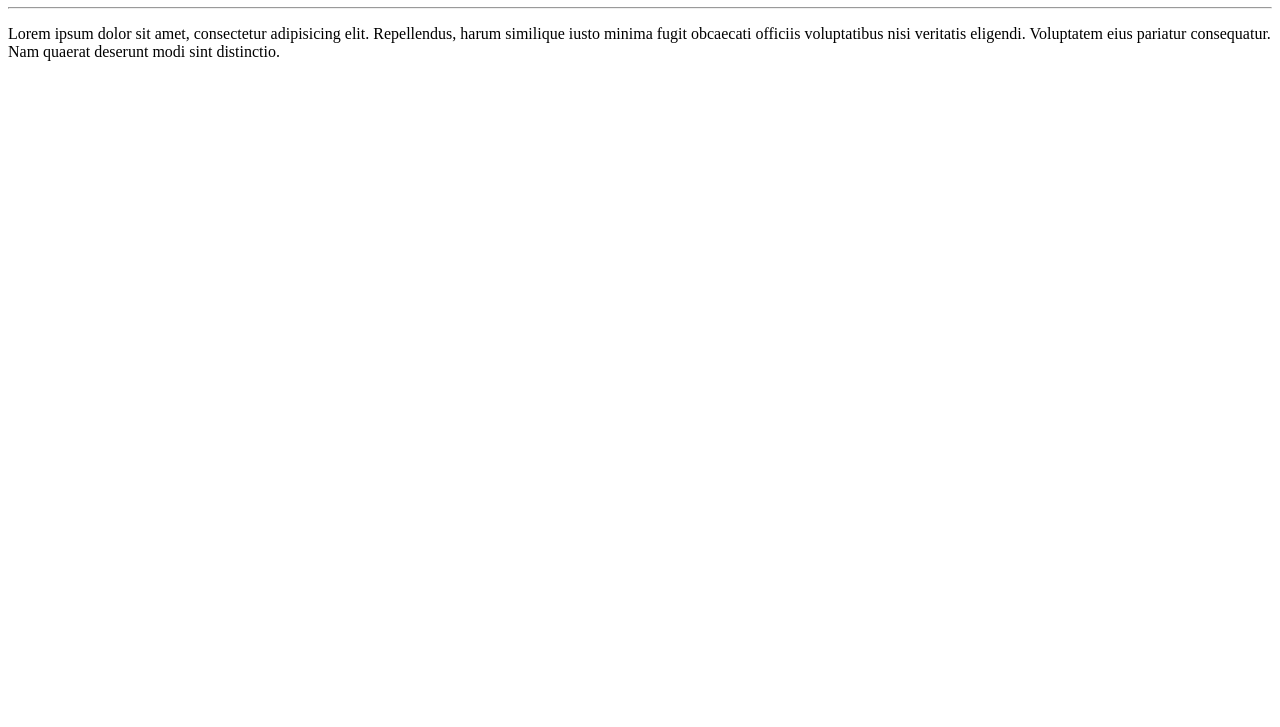
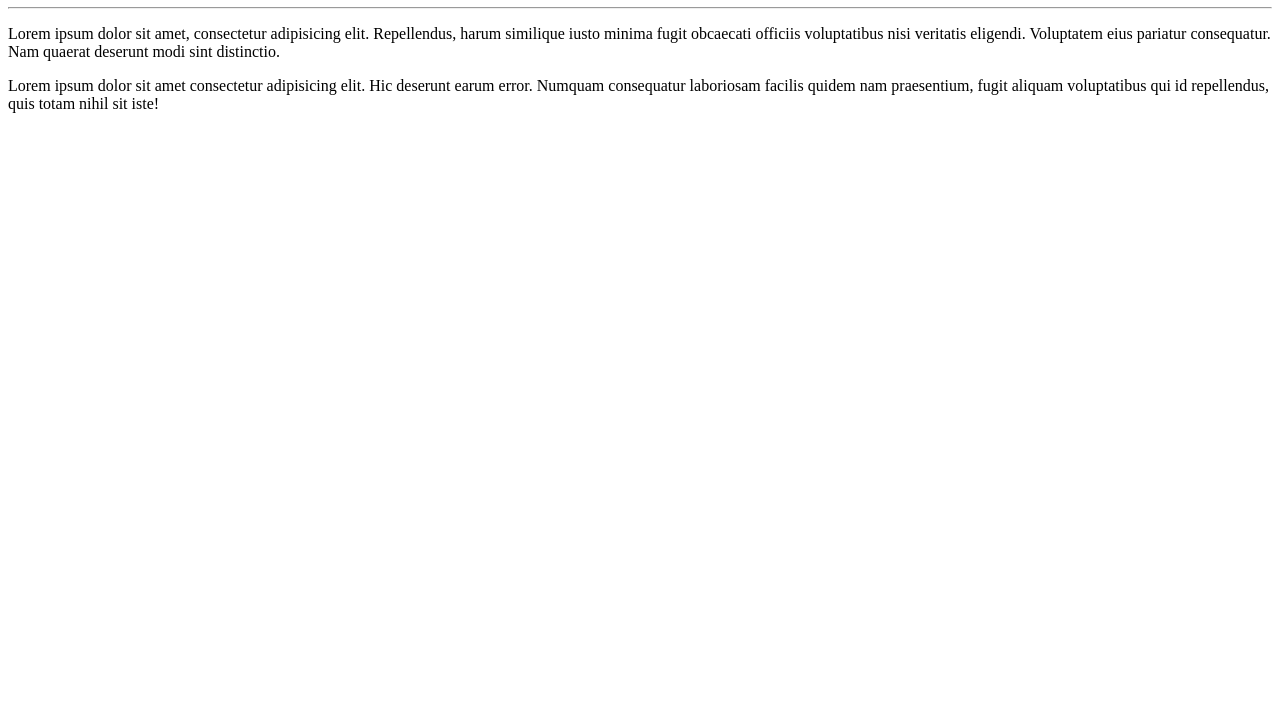
Before and after one commit to klebio/Ola-Mundo, a plain HTML site: page site-exemplo/index.html in a window 1280 px wide. Shown: the part 73-800 px from the top of the page. Drawn offline with Linux system fonts and the light colour scheme.

Commit message:
Adicionei mais um paragrafo;

```diff
--- a/site-exemplo/index.html
+++ b/site-exemplo/index.html
@@ -9,5 +9,6 @@
     <h1>Olá, Mundo!</h1>
     <hr>
     <p>Lorem ipsum dolor sit amet, consectetur adipisicing elit. Repellendus, harum similique iusto minima fugit obcaecati officiis voluptatibus nisi veritatis eligendi. Voluptatem eius pariatur consequatur. Nam quaerat deserunt modi sint distinctio.</p>
+    <p>Lorem ipsum dolor sit amet consectetur adipisicing elit. Hic deserunt earum error. Numquam consequatur laboriosam facilis quidem nam praesentium, fugit aliquam voluptatibus qui id repellendus, quis totam nihil sit iste!</p>
 </body>
 </html>
```
